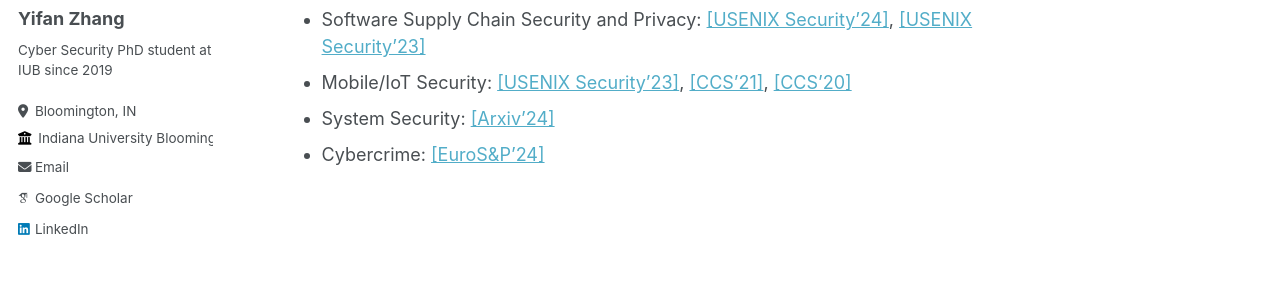
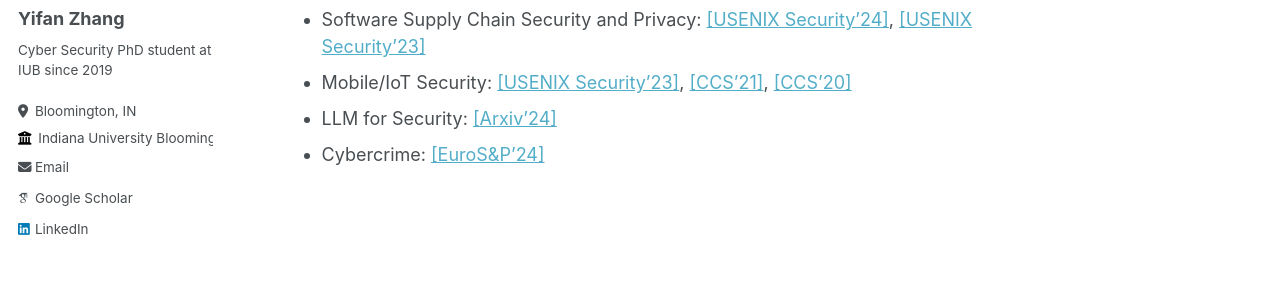
Before and after one commit to Gao-Chuan/Gao-Chuan.github.io, a Jekyll site: the page built from _pages/about.md, in a window 1280 px wide. Shown: the part 285-585 px from the top of the page. Built offline with Jekyll 4.4.1, drawn with Linux system fonts in a browser that asks for light colours; some web fonts are replaced.

Commit message:
fix expression

```diff
--- a/_pages/about.md
+++ b/_pages/about.md
@@ -11,5 +11,5 @@ My current research interests lie in the areas of security and privacy issues in
 
 - Software Supply Chain Security and Privacy: [[USENIX Security'24]]({{ site.url }}{{ site.baseurl }}{{ site.paper_baseurl }}/Android_Privacy_Implementation_Problems.pdf), [[USENIX Security'23]]({{ site.url }}{{ site.baseurl }}{{ site.paper_baseurl }}/UnionUnderDuress.pdf)
 - Mobile/IoT Security: [[USENIX Security'23]]({{ site.url }}{{ site.baseurl }}{{ site.paper_baseurl }}/nan2023iotprofiler.pdf), [[CCS'21]]({{ site.url }}{{ site.baseurl }}{{ site.paper_baseurl }}/CCS21_DMC.pdf), [[CCS'20]]({{ site.url }}{{ site.baseurl }}{{ site.paper_baseurl }}/ccs20-app-in-app.pdf)
-- System Security: [[Arxiv'24]]({{ site.url }}{{ site.baseurl }}{{ site.paper_baseurl }}/WitheredLeaf.pdf)
+- LLM for Security: [[Arxiv'24]]({{ site.url }}{{ site.baseurl }}{{ site.paper_baseurl }}/WitheredLeaf.pdf)
 - Cybercrime: [[EuroS&P'24]]({{ site.url }}{{ site.baseurl }}{{ site.paper_baseurl }}/fegen.pdf)
```
